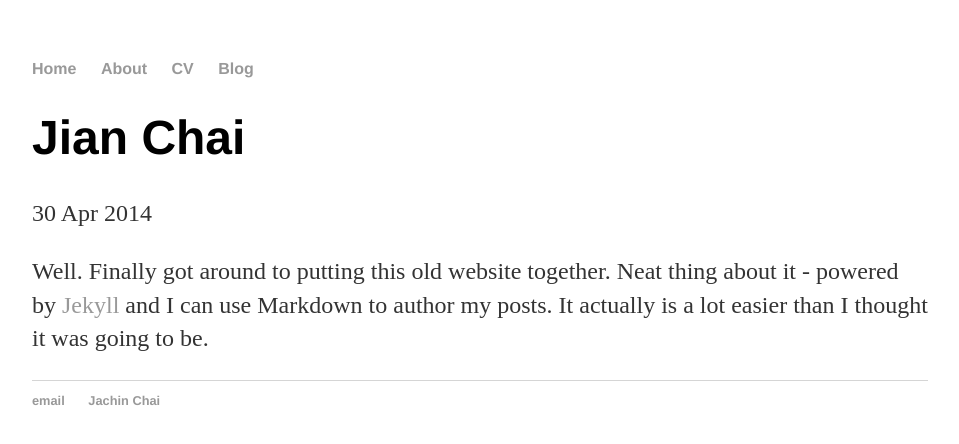
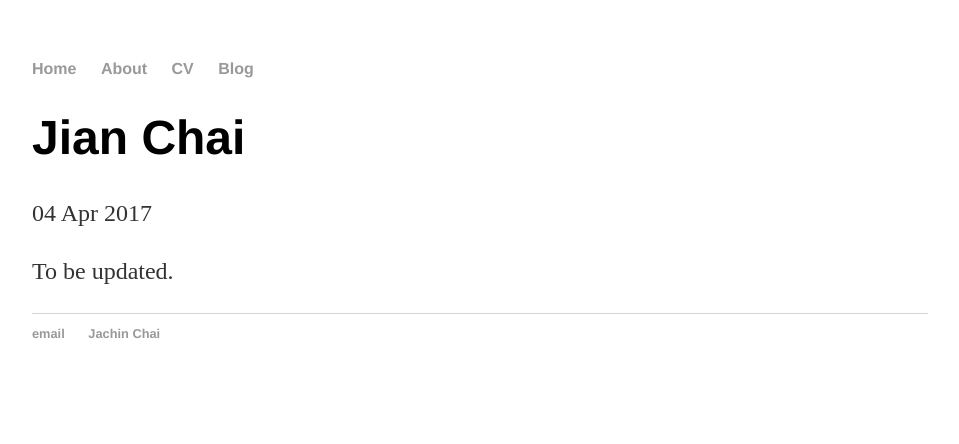
Before and after one commit to jachinchai/jachinchai.github.io, a Jekyll site: the page built from _posts/2014-04-30-hank-quinlan-site-launched.md, in a window 1280 px wide. Shown: the top 444 px of the page, without its empty margins (160-1119 px from the left). Built offline with Jekyll 4.4.1, drawn with Linux system fonts in a browser that asks for light colours.

Commit message:
Update 2014-04-30-hank-quinlan-site-launched.md

```diff
--- a/_posts/2014-04-30-hank-quinlan-site-launched.md
+++ b/_posts/2014-04-30-hank-quinlan-site-launched.md
@@ -1,7 +1,7 @@
 ---
 layout: post
 title: "Jian Chai"
-date: 2014-04-30
+date: 2017-04-04
 ---
 
-Well. Finally got around to putting this old website together. Neat thing about it - powered by [Jekyll](http://jekyllrb.com) and I can use Markdown to author my posts. It actually is a lot easier than I thought it was going to be.
+To be updated.
```
